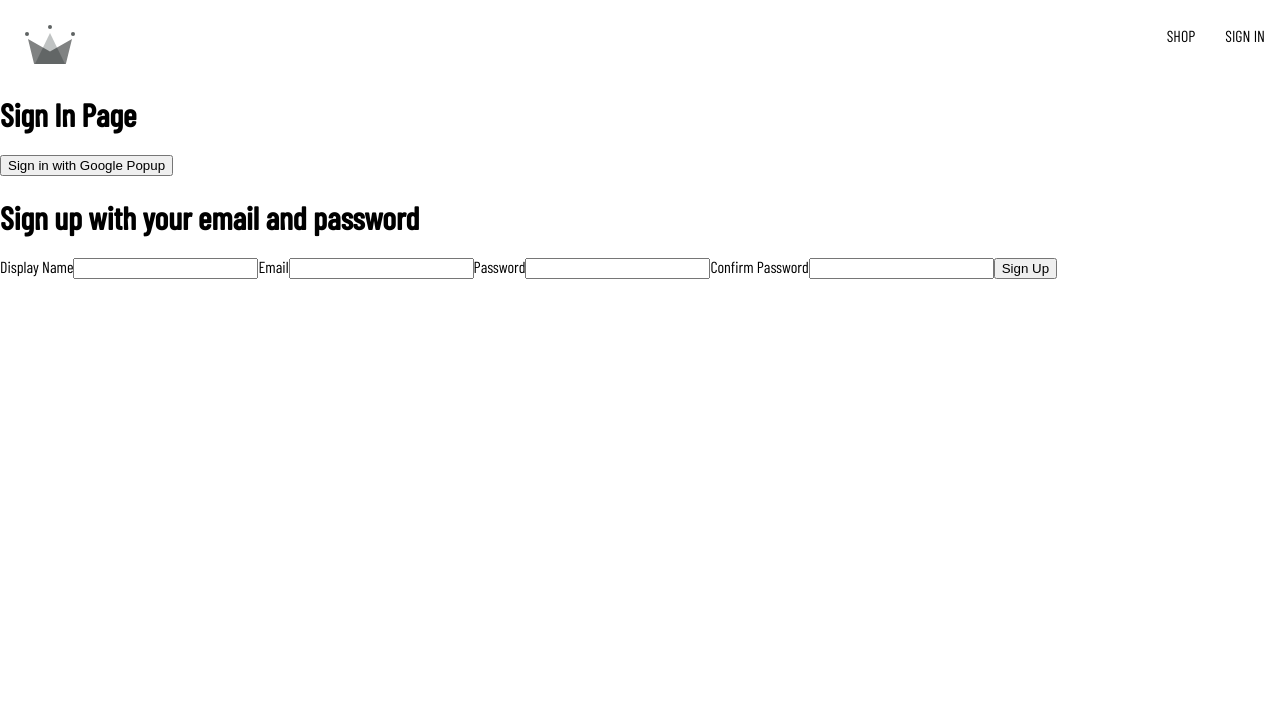
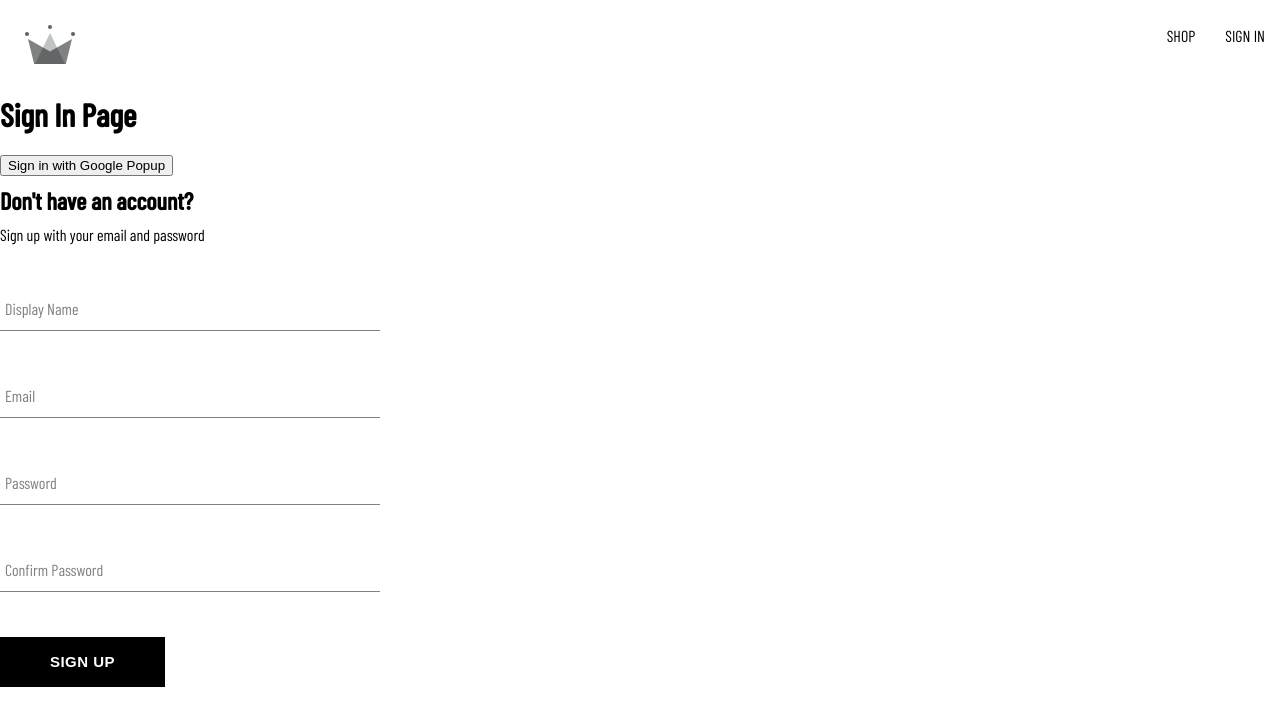
Before and after one commit to ctran20/apocalypse-trader, a React (Create React App) app: page /sign-in in a window 1280 px wide. Shown: the top 726 px of the page. Built offline with nearby package versions, Linux system fonts and the light colour scheme; a web font is replaced by a local one.

Commit message:
Created Sign Up, Form Input, and Button components

```diff
--- /dev/null
+++ b/src/components/button/button.js
@@ -0,0 +1,19 @@
+import './button.styles.scss';
+
+const BUTTON_TYPE_CLASSES = {
+  google: 'google-sign-in',
+  inverted: 'inverted',
+};
+
+const Button = ({ children, buttonType, ...otherProps }) => {
+  return (
+    <button
+      className={`button-container ${BUTTON_TYPE_CLASSES[buttonType]}`}
+      {...otherProps}
+    >
+      {children}
+    </button>
+  );
+};
+
+export default Button;
--- /dev/null
+++ b/src/components/button/button.styles.scss
@@ -0,0 +1,45 @@
+.button-container {
+  min-width: 165px;
+  width: auto;
+  height: 50px;
+  letter-spacing: 0.5px;
+  line-height: 50px;
+  padding: 0 35px 0 35px;
+  font-size: 15px;
+  background-color: black;
+  color: white;
+  text-transform: uppercase;
+  font-weight: bolder;
+  border: none;
+  cursor: pointer;
+  display: flex;
+  justify-content: center;
+
+  &:hover {
+    background-color: white;
+    color: black;
+    border: 1px solid black;
+  }
+
+  &.google-sign-in {
+    background-color: #4285f4;
+    color: white;
+
+    &:hover {
+      background-color: #357ae8;
+      border: none;
+    }
+  }
+
+  &.inverted {
+    background-color: white;
+    color: black;
+    border: 1px solid black;
+
+    &:hover {
+      background-color: black;
+      color: white;
+      border: none;
+    }
+  }
+}
--- /dev/null
+++ b/src/components/form-input/form-input.js
@@ -0,0 +1,20 @@
+import './form-input.scss';
+
+const FormInput = ({ label, ...otherProps }) => {
+  return (
+    <div className="group">
+      <input className="form-input" {...otherProps} />
+      {label && (
+        <label
+          className={`${
+            otherProps.value.length ? 'shrink' : ''
+          } form-input-label`}
+        >
+          {label}
+        </label>
+      )}
+    </div>
+  );
+};
+
+export default FormInput;
--- /dev/null
+++ b/src/components/form-input/form-input.scss
@@ -0,0 +1,54 @@
+$sub-color: grey;
+$main-color: black;
+
+@mixin shrinkLabel {
+  top: -14px;
+  font-size: 12px;
+  color: $main-color;
+}
+
+.group {
+  position: relative;
+  margin: 45px 0;
+
+  .form-input {
+    background: none;
+    background-color: white;
+    color: $sub-color;
+    font-size: 18px;
+    padding: 10px 10px 10px 5px;
+    display: block;
+    width: 100%;
+    border: none;
+    border-radius: 0;
+    border-bottom: 1px solid $sub-color;
+    margin: 25px 0;
+
+    &:focus {
+      outline: none;
+    }
+
+    &:focus ~ .form-input-label {
+      @include shrinkLabel();
+    }
+  }
+
+  input[type='password'] {
+    letter-spacing: 0.3em;
+  }
+
+  .form-input-label {
+    color: $sub-color;
+    font-size: 16px;
+    font-weight: normal;
+    position: absolute;
+    pointer-events: none;
+    left: 5px;
+    top: 10px;
+    transition: 300ms ease all;
+
+    &.shrink {
+      @include shrinkLabel();
+    }
+  }
+}
--- a/src/components/sign-up/sign-up.js
+++ b/src/components/sign-up/sign-up.js
@@ -1,4 +1,11 @@
 import { useState } from 'react';
+import {
+  createAuthUserWithEmailAndPassword,
+  createUserDocumentFromAuth,
+} from '../../utils/firebase/firebase.utils';
+import Button from '../button/button';
+import FormInput from '../form-input/form-input';
+import './sign-up.styles.scss';
 
 const defaultFormFields = {
   displayName: '',
@@ -11,52 +18,80 @@
   const [formFields, setFormFields] = useState(defaultFormFields);
   const { displayName, email, password, confirmPassword } = formFields;
 
+  const resetFormFields = () => {
+    alert('Signed up successfully!');
+    setFormFields(defaultFormFields);
+  };
+
+  const handleSubmit = async (event) => {
+    event.preventDefault();
+
+    if (password != confirmPassword) {
+      alert('Passwords Do Not Match!');
+      return;
+    }
+
+    try {
+      const { user } = await createAuthUserWithEmailAndPassword(
+        email,
+        password
+      );
+      await createUserDocumentFromAuth(user, { displayName });
+      resetFormFields();
+    } catch (error) {
+      if (error.code === 'auth/email-already-in-use') {
+        alert('Connot crete user, email already in use.');
+      }
+      alert('User creation encountered an error! Try again later!');
+      console.error('User creation encountered an error', error);
+    }
+  };
+
   const handleChange = (event) => {
     const { name, value } = event.target;
     setFormFields({ ...formFields, [name]: value });
   };
 
   return (
-    <div>
-      <h1>Sign up with your email and password</h1>
-      <form onSubmit={() => {}}>
-        <label>Display Name</label>
-        <input
+    <div className="sign-up-container">
+      <h2>Don't have an account?</h2>
+      <span>Sign up with your email and password</span>
+      <form onSubmit={handleSubmit}>
+        <FormInput
+          label="Display Name"
           type="text"
           required
           onChange={handleChange}
           name="displayName"
           value={displayName}
         />
-
-        <label>Email</label>
-        <input
+        <FormInput
+          label="Email"
           type="email"
           required
           onChange={handleChange}
           name="email"
           value={email}
         />
-
-        <label>Password</label>
-        <input
+        <FormInput
+          label="Password"
           type="password"
           required
           onChange={handleChange}
           name="password"
           value={password}
+          minlength="6"
+          maxlength="14"
         />
-
-        <label>Confirm Password</label>
-        <input
+        <FormInput
+          label="Confirm Password"
           type="password"
           required
           onChange={handleChange}
           name="confirmPassword"
           value={confirmPassword}
         />
-
-        <button type="submit">Sign Up</button>
+        <Button type="submit">Sign Up</Button>
       </form>
     </div>
   );
--- /dev/null
+++ b/src/components/sign-up/sign-up.styles.scss
@@ -0,0 +1,9 @@
+.sign-up-container {
+  display: flex;
+  flex-direction: column;
+  width: 380px;
+
+  h2 {
+    margin: 10px 0;
+  }
+}
--- a/src/utils/firebase/firebase.utils.js
+++ b/src/utils/firebase/firebase.utils.js
@@ -1,6 +1,11 @@
 // Import the functions you need from the SDKs you need
 import { initializeApp } from 'firebase/app';
-import { getAuth, signInWithPopup, GoogleAuthProvider } from 'firebase/auth';
+import {
+  getAuth,
+  signInWithPopup,
+  GoogleAuthProvider,
+  createUserWithEmailAndPassword,
+} from 'firebase/auth';
 
 import {
   getFirestore, // Get DB
@@ -30,13 +35,18 @@
   prompt: 'select_account',
 });
 
+// Exports
 export const auth = getAuth();
 export const signInWithGooglePopup = () =>
   signInWithPopup(auth, googleProvider);
 
 export const db = getFirestore();
 
-export const createUserDocumentFromAuth = async (userAuth) => {
+export const createUserDocumentFromAuth = async (
+  userAuth,
+  additionalInfo = {}
+) => {
+  if (!userAuth) return;
   const userDocRef = doc(db, 'users', userAuth.uid);
   const userSnapshot = await getDoc(userDocRef);
 
@@ -50,6 +60,7 @@
         displayName,
         email,
         createdAt,
+        ...additionalInfo,
       });
     } catch (error) {
       console.log('Error creating the user', error.message);
@@ -58,3 +69,9 @@
 
   return userDocRef;
 };
+
+export const createAuthUserWithEmailAndPassword = async (email, password) => {
+  if (!email || !password) return;
+
+  return await createUserWithEmailAndPassword(auth, email, password);
+};
```
